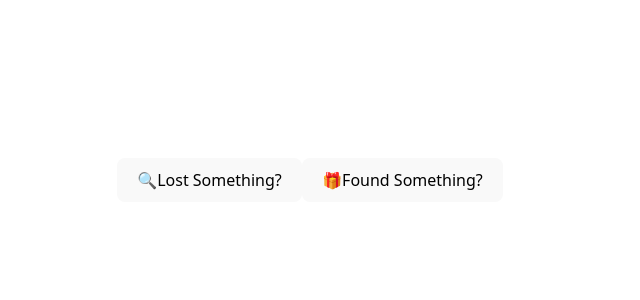
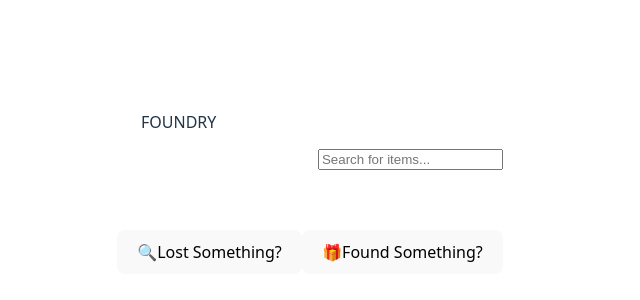
Before and after one commit to gupta510soumya-code/Foundry, a React (Vite) app: page / in a window 1280 px wide. Shown: the part 220-520 px from the top of the page, without its empty margins (330-970 px from the left). Built offline with nearby package versions, Linux system fonts and the light colour scheme.

Commit message:
Updated Foundry navbar and auth logic

```diff
--- a/package.json
+++ b/package.json
@@ -10,6 +10,7 @@
     "preview": "vite preview"
   },
   "dependencies": {
+    "firebase": "^12.7.0",
     "react": "^19.2.0",
     "react-dom": "^19.2.0"
   },
--- a/src/App.jsx
+++ b/src/App.jsx
@@ -2,12 +2,16 @@
 import { useState } from 'react'
 import Home from './component/Home';
 import './App.css'
+import { Navbar } from './component/Navbar';
+// import { Auth } from './component/Auth';
 
 function App() {
 
   return (
     <>
     <div>
+      <Navbar/>
+      {/* <Auth/> */}
       <main>
         <Home/>
       </main>
--- /dev/null
+++ b/src/component/Auth.jsx
@@ -0,0 +1,43 @@
+import { auth,googleProvider } from "../config/firebase.jsk"
+import { createUserWithEmailAndPassword,signInWithPopup } from "firebase/auth"
+import { useState } from "react"
+
+export const Auth = () => {
+    const [email, setEmail] = useState("")
+    const [password, setPassword] = useState("")
+
+    const signIn = async () => {
+        // try{
+        await createUserWithEmailAndPassword(auth,email,password);
+        alert("Account Created!");
+        // catch(err){
+        //     console.error(err);
+
+        // }
+     }
+
+    const signInWithGoogle = async () => {
+        // try{
+        await signInWithPopup (auth,googleProvider);
+        alert("Account Created!");
+        // catch(err){
+        //     console.error(err);
+
+        // }
+    }
+
+    return (
+        <div>
+            <input
+                placeholder="Email.."
+                onChange={(e) => setEmail(e.target.value)} />
+            <input
+                placeholder="Password.."
+                type="password"
+                onChange={(e) => setPassword(e.target.value)} />
+            <button onClick={signIn}>Sign in</button>
+            <button onClick={signInWithGoogle}>Sign in with Google</button>
+
+        </div>
+    )
+}
--- a/src/component/Home.css
+++ b/src/component/Home.css
@@ -0,0 +1,4 @@
+.twobuttons{
+    display: grid;
+    grid-template-columns: 1fr 1fr;
+}
--- a/src/component/Home.jsx
+++ b/src/component/Home.jsx
@@ -6,8 +6,7 @@ const Home = () => {
         <div className='homeContainer'>
             {!activeForm&&(
                 <div className='twobuttons'>
-                    <button
-                     className='lost'
+                    <button className='lost'
                      onClick={()=>{
                         setForm('lost')
                      }} >
--- a/src/component/Navbar.css
+++ b/src/component/Navbar.css
@@ -0,0 +1,5 @@
+.navbar {
+    display: flex;
+    justify-content: space-between;
+    align-items: center;
+}
--- a/src/component/Navbar.jsx
+++ b/src/component/Navbar.jsx
@@ -0,0 +1,11 @@
+import React from "react";
+import './Navbar.css';
+export const Navbar=()=>{
+return(
+    <nav className="navbar">
+        <div className="logo">FOUNDRY</div>
+        <div className="searchBar">
+            <input type="text" placeholder="Search for items..." />
+        </div>
+    </nav>
+)}
```
Also changed, not shown: 2 other files (tests, documents, lock files or other folders).
